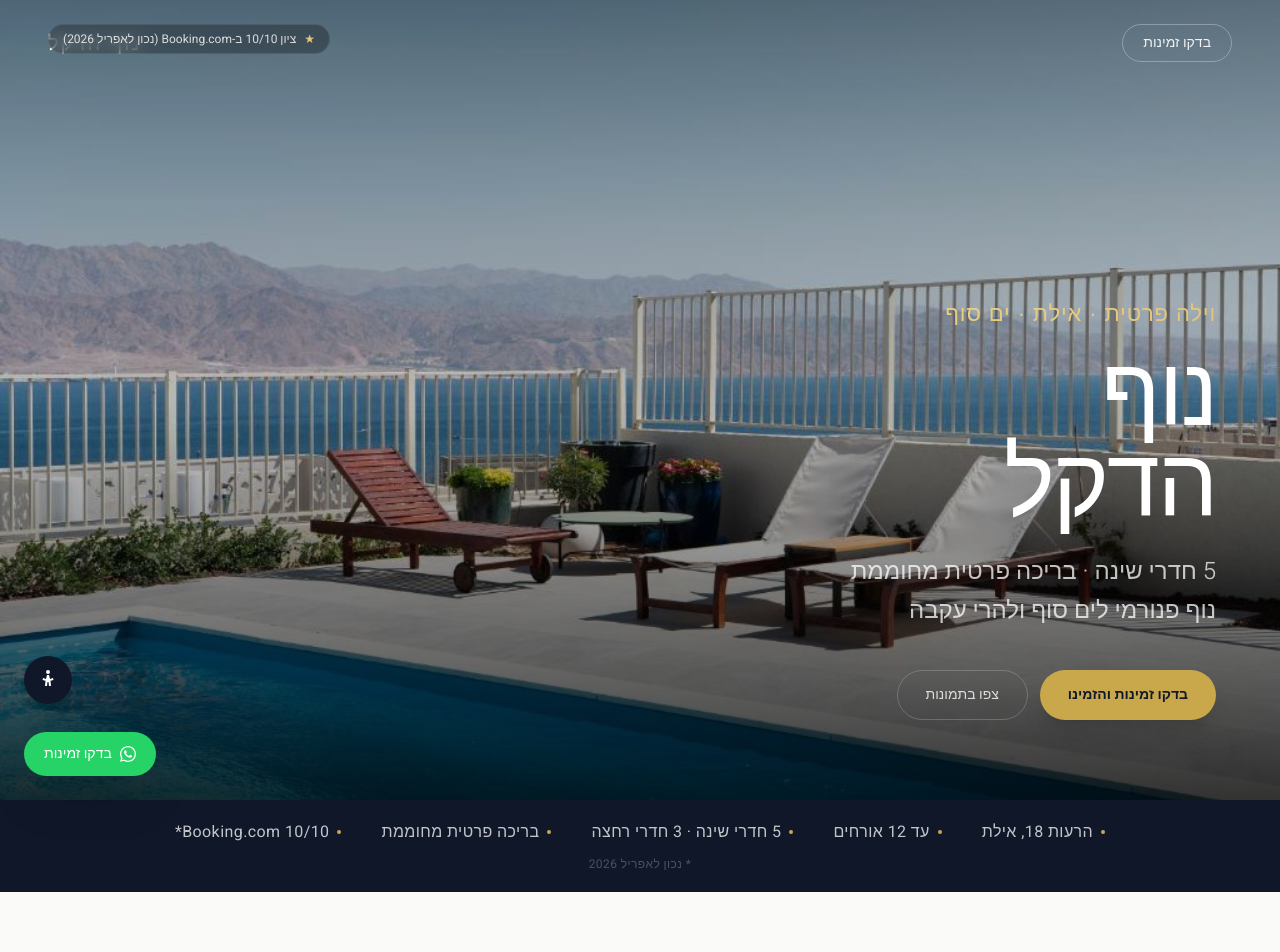
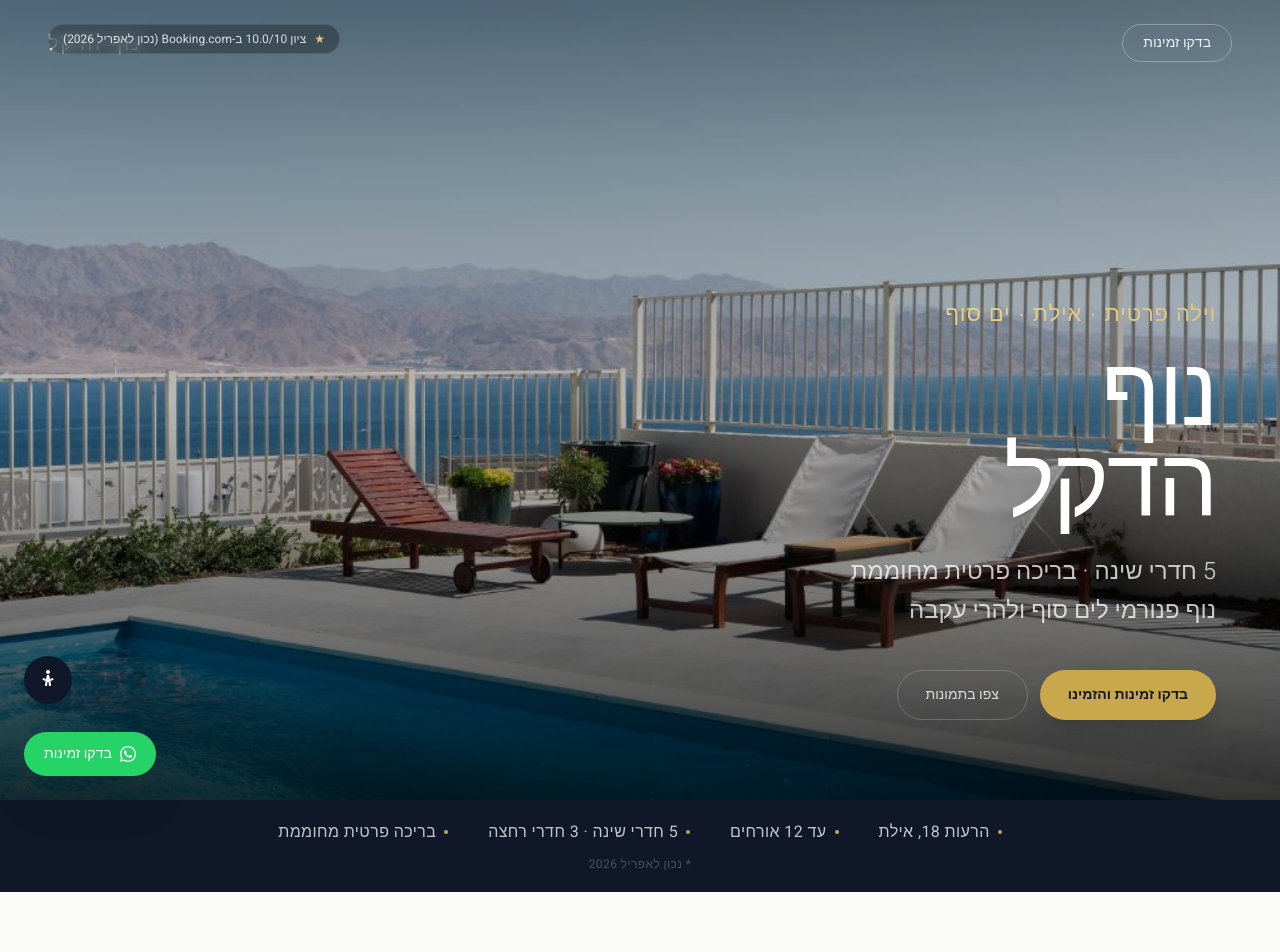
Before and after one commit to yardenazulay10-beep/villa-dekel, a Next.js app: page / in a window 1280 px wide. Shown: the top 952 px of the page. Built offline with nearby package versions, Linux system fonts and the light colour scheme; a web font is replaced by a local one.

Commit message:
dynamic booking score, text fixes, legal improvements

```diff
--- /dev/null
+++ b/app/api/booking-score/route.ts
@@ -0,0 +1,14 @@
+import { NextResponse } from "next/server";
+
+export const runtime = "edge";
+export const revalidate = 86400; // cache 24h
+
+// Booking.com blocks server-side scraping — score must be set manually via env var.
+// Set BOOKING_SCORE=10.0 and BOOKING_SCORE_DATE=2026-04-12 in Vercel env vars.
+// Update whenever you check the score manually.
+
+export async function GET() {
+  const score = process.env.BOOKING_SCORE ?? "10.0";
+  const date = process.env.BOOKING_SCORE_DATE ?? "אפריל 2026";
+  return NextResponse.json({ score, date });
+}
--- a/app/page.tsx
+++ b/app/page.tsx
@@ -54,6 +54,18 @@ const amenities = [
   { label: "מקלחת חוץ" },
   { label: "ממ\"ד" },
 ];
+
+function BookingScore() {
+  const [score, setScore] = useState("10.0");
+  const [date, setDate] = useState("אפריל 2026");
+  useEffect(() => {
+    fetch("/api/booking-score")
+      .then((r) => r.json())
+      .then((d) => { setScore(d.score); setDate(d.date); })
+      .catch(() => {});
+  }, []);
+  return <span>ציון {score}/10 ב-Booking.com (נכון ל{date})</span>;
+}
 
 function WhatsAppIcon({ className }: { className?: string }) {
   return (
@@ -676,14 +688,14 @@ export default function Home() {
         {/* Booking badge */}
         <div className="absolute top-6 left-6 md:left-12 z-10 flex items-center gap-2 bg-black/30 backdrop-blur-sm border border-white/10 text-white/80 text-xs px-3.5 py-1.5 rounded-full">
           <span className="text-[#E2C47A]">★</span>
-          ציון 10/10 ב-Booking.com (נכון לאפריל 2026)
+          <BookingScore />
         </div>
       </section>
 
       {/* ── FACTS BAR ────────────────────────────────────── */}
       <section className="bg-[#0F1729] text-white/75 text-base tracking-wide py-5">
         <div className="max-w-5xl mx-auto px-6 flex flex-wrap justify-center gap-x-10 gap-y-2">
-          {["הרעות 18, אילת", "עד 12 אורחים", "5 חדרי שינה · 3 חדרי רחצה", "בריכה פרטית מחוממת", "10/10 Booking.com*"].map((t) => (
+          {["הרעות 18, אילת", "עד 12 אורחים", "5 חדרי שינה · 3 חדרי רחצה", "בריכה פרטית מחוממת"].map((t) => (
             <span key={t} className="flex items-center gap-2">
               <span className="w-1 h-1 rounded-full bg-[#C9A84C] inline-block" />
               {t}
@@ -861,7 +873,7 @@ export default function Home() {
                 {[
                   ["הרעות 18, אילת", "כתובת"],
                   ["8 דקות הליכה", "לחוף הים"],
-                  ["10 דקות נסיעה", "למרכז העיר"],
+                  ["10 דקות נסיעה", "לטיילת אילת"],
                   ["20 דקות נסיעה", "לנמל התעופה"],
                 ].map(([val, label]) => (
                   <div key={label} className="flex items-center gap-4 border-b border-gray-100 pb-4">
```
